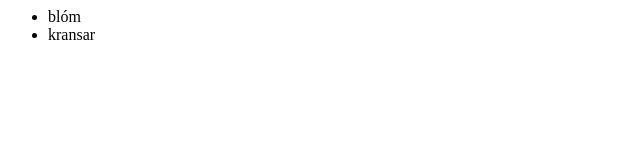
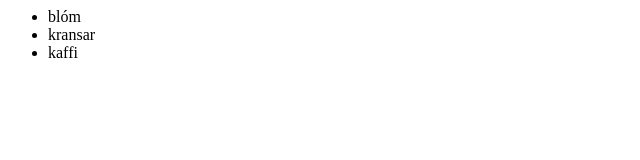
Before and after one commit to liljabr/newGitTest, a plain HTML site: page index.html in a window 1280 px wide. Shown: the full height of the page, 0-640 px from the left. Drawn offline with Linux system fonts and the light colour scheme.

Commit message:
modified index.html

```diff
--- a/index.html
+++ b/index.html
@@ -4,6 +4,7 @@
 			<ul>
 				<li>blóm</li>
 				<li>kransar</li>
+				<li>kaffi</li>
 			</ul>
 		</div>
 	</body>
```
